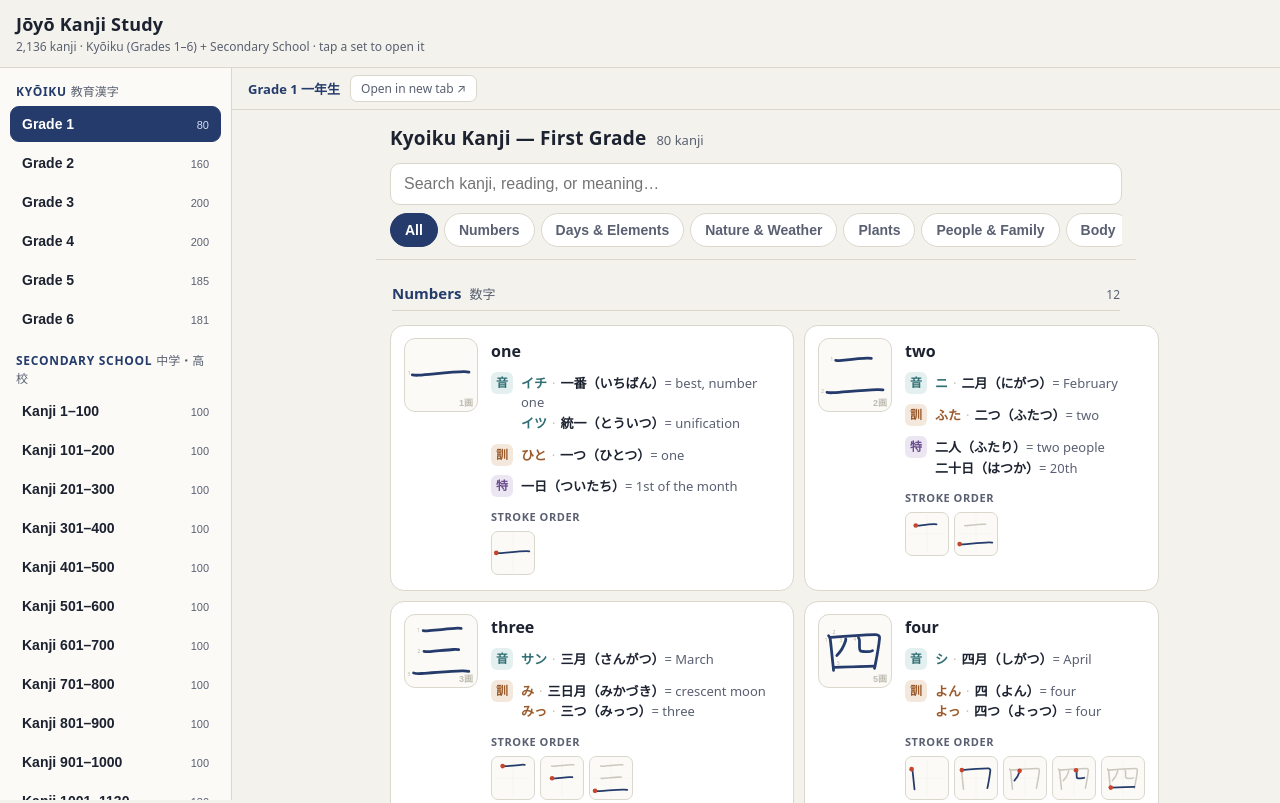
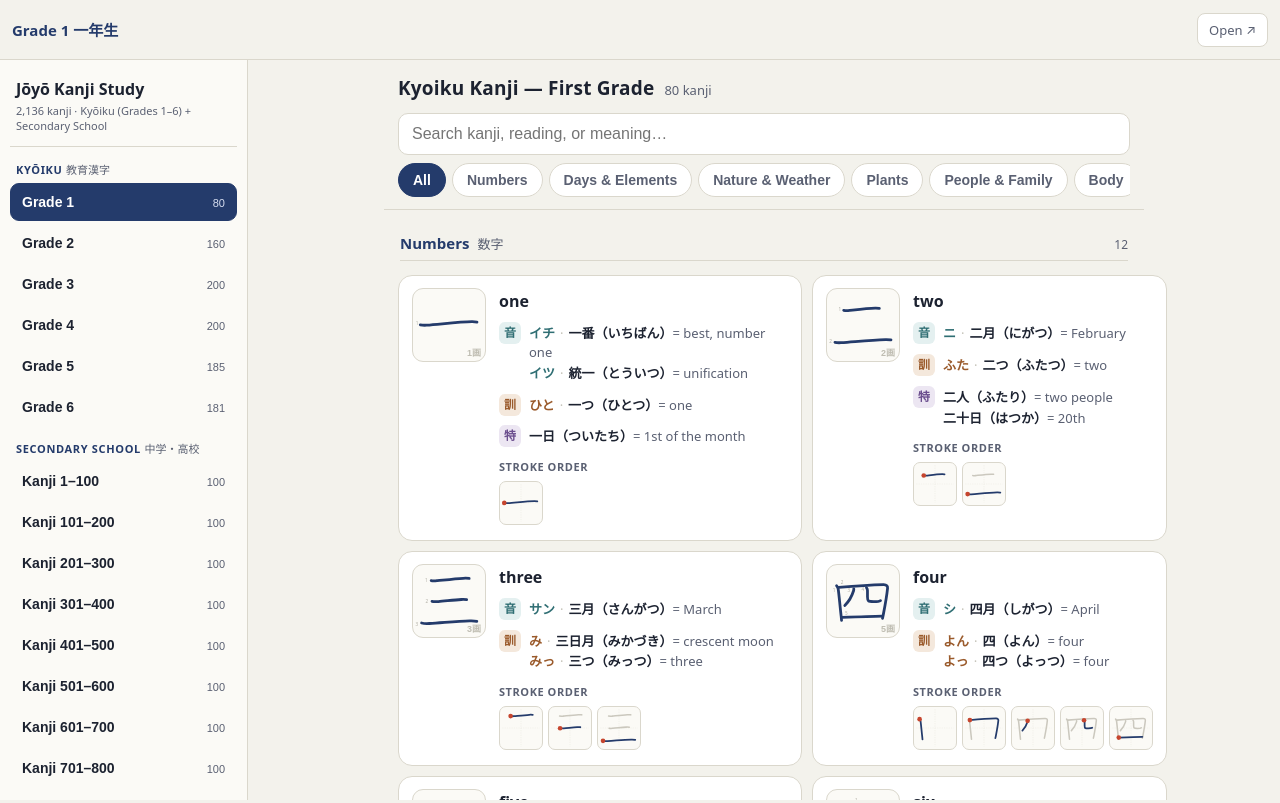
Before and after one commit to lahavre/joyo_kanji, a plain HTML site: page index.html in a window 1280 px wide. Drawn offline with Linux system fonts and the light colour scheme.

Commit message:
Add files via upload

```diff
--- a/index.html
+++ b/index.html
@@ -7,70 +7,98 @@
 <style>
   :root{
     --paper:#F3F2EC; --ink:#1C2230; --ink-soft:#5A6072;
-    --indigo:#243B6B; --line:#DAD7CC; --card:#FFFFFF; --focus:#C6452E;
+    --indigo:#243B6B; --line:#DAD7CC; --focus:#C6452E;
+    --bar:60px;
   }
   *{box-sizing:border-box;}
-  html,body{margin:0;padding:0;height:100%;}
+  html,body{margin:0;padding:0;}
   body{background:var(--paper);color:var(--ink);
     font-family:system-ui,-apple-system,"Segoe UI",Roboto,"Helvetica Neue",sans-serif;
-    display:flex;flex-direction:column;height:100vh;-webkit-text-size-adjust:100%;}
-  header.top{flex:0 0 auto;background:var(--paper);border-bottom:1px solid var(--line);
-    padding:12px 16px;}
-  h1{font-size:18px;font-weight:700;margin:0;letter-spacing:.01em;}
-  .sub{font-size:12px;color:var(--ink-soft);margin-top:2px;}
-  .layout{flex:1 1 auto;display:flex;min-height:0;}
-  nav.side{flex:0 0 232px;overflow-y:auto;border-right:1px solid var(--line);
-    background:#FBFAF6;padding:12px 10px 24px;-webkit-overflow-scrolling:touch;}
-  .grouplabel{font-size:12px;font-weight:700;color:var(--indigo);text-transform:uppercase;
-    letter-spacing:.06em;margin:14px 6px 6px;}
-  .grouplabel:first-child{margin-top:2px;}
-  .grouplabel .jp{font-weight:500;color:var(--ink-soft);
-    font-family:"Hiragino Mincho ProN","Yu Mincho",serif;text-transform:none;letter-spacing:0;}
-  button.set{display:flex;width:100%;align-items:baseline;gap:8px;text-align:left;
-    font-size:14px;font-weight:600;padding:9px 11px;margin:3px 0;border-radius:9px;
-    border:1px solid transparent;background:transparent;color:var(--ink);cursor:pointer;}
+    height:100vh; height:100dvh; display:flex; flex-direction:column;
+    overflow:hidden; -webkit-text-size-adjust:100%;}
+
+  /* ---------- top bar ---------- */
+  header.top{flex:0 0 auto; display:flex; align-items:center; gap:10px;
+    height:var(--bar); padding:0 12px; background:var(--paper);
+    border-bottom:1px solid var(--line); position:relative; z-index:30;}
+  .ham{flex:0 0 auto; font-size:20px; line-height:1; width:42px; height:40px;
+    border:1px solid var(--line); border-radius:9px; background:#fff; color:var(--indigo);
+    cursor:pointer; display:flex; align-items:center; justify-content:center;}
+  .ham:focus-visible{outline:2px solid var(--focus); outline-offset:1px;}
+  .now{flex:1 1 auto; min-width:0; font-size:15px; font-weight:700; color:var(--indigo);
+    white-space:nowrap; overflow:hidden; text-overflow:ellipsis;}
+  .open{flex:0 0 auto; font-size:13px; color:var(--ink-soft); text-decoration:none;
+    border:1px solid var(--line); border-radius:8px; padding:7px 11px; background:#fff;}
+  .open:hover{border-color:var(--indigo); color:var(--indigo);}
+
+  /* ---------- body layout ---------- */
+  .layout{flex:1 1 auto; display:flex; min-height:0; position:relative;}
+
+  nav.side{flex:0 0 248px; width:248px; overflow-y:auto; -webkit-overflow-scrolling:touch;
+    background:#FBFAF6; border-right:1px solid var(--line); padding:14px 10px 28px;}
+  .brand{padding:4px 6px 12px; margin-bottom:6px; border-bottom:1px solid var(--line);}
+  .brandtitle{font-size:16px; font-weight:700;}
+  .brandsub{font-size:11px; color:var(--ink-soft); margin-top:3px; line-height:1.4;}
+  .grouplabel{font-size:11px; font-weight:700; color:var(--indigo); text-transform:uppercase;
+    letter-spacing:.06em; margin:14px 6px 6px;}
+  .grouplabel .jp{font-weight:500; color:var(--ink-soft);
+    font-family:"Hiragino Mincho ProN","Yu Mincho",serif; text-transform:none; letter-spacing:0;}
+  button.set{display:flex; width:100%; align-items:baseline; gap:8px; text-align:left;
+    font-size:14px; font-weight:600; padding:10px 11px; margin:3px 0; border-radius:9px;
+    border:1px solid transparent; background:transparent; color:var(--ink); cursor:pointer;}
   button.set:hover{background:#EFEDE4;}
-  button.set[aria-current="true"]{background:var(--indigo);color:#fff;border-color:var(--indigo);}
-  button.set .n{margin-left:auto;font-size:11px;font-weight:500;color:var(--ink-soft);}
+  button.set[aria-current="true"]{background:var(--indigo); color:#fff; border-color:var(--indigo);}
+  button.set .n{margin-left:auto; font-size:11px; font-weight:500; color:var(--ink-soft);}
   button.set[aria-current="true"] .n{color:#D7DEF0;}
-  button.set:focus-visible{outline:2px solid var(--focus);outline-offset:1px;}
-  .stage{flex:1 1 auto;min-width:0;position:relative;background:var(--paper);}
-  iframe{width:100%;height:100%;border:0;display:block;background:var(--paper);}
-  .openrow{flex:0 0 auto;display:flex;align-items:center;gap:10px;
-    padding:7px 16px;border-bottom:1px solid var(--line);background:var(--paper);}
-  .openrow .now{font-size:13px;font-weight:700;color:var(--indigo);}
-  .openrow a{font-size:12px;color:var(--ink-soft);text-decoration:none;border:1px solid var(--line);
-    border-radius:7px;padding:4px 10px;background:#fff;}
-  .openrow a:hover{border-color:var(--indigo);color:var(--indigo);}
-  .menu-toggle{display:none;}
-  @media (max-width:680px){
-    .layout{flex-direction:column;}
-    nav.side{flex:0 0 auto;width:100%;max-height:42vh;border-right:0;border-bottom:1px solid var(--line);}
-    nav.side[hidden]{display:none;}
-    .menu-toggle{display:inline-block;font-size:13px;font-weight:600;color:var(--indigo);
-      background:#fff;border:1px solid var(--line);border-radius:8px;padding:6px 12px;cursor:pointer;margin-top:8px;}
+  button.set:focus-visible{outline:2px solid var(--focus); outline-offset:1px;}
+
+  .stage{flex:1 1 auto; min-width:0; position:relative; background:var(--paper);}
+  .stage iframe{position:absolute; inset:0; width:100%; height:100%; border:0; display:block;
+    background:var(--paper);}
+
+  .backdrop{position:fixed; inset:0; background:rgba(20,24,32,.38); z-index:20;
+    opacity:0; pointer-events:none; transition:opacity .2s ease;}
+
+  /* ---------- wide screens: static sidebar, no drawer ---------- */
+  @media (min-width:761px){
+    .ham{display:none;}
+    nav.side{position:static; transform:none;}
+    .backdrop{display:none;}
+  }
+
+  /* ---------- narrow screens (portrait phones): slide-in drawer ---------- */
+  @media (max-width:760px){
+    nav.side{position:fixed; top:0; left:0; height:100vh; height:100dvh;
+      width:min(84vw,320px); transform:translateX(-100%); transition:transform .22s ease;
+      z-index:40; box-shadow:0 0 30px rgba(0,0,0,.18); border-right:1px solid var(--line);}
+    nav.side.open{transform:translateX(0);}
+    .backdrop.show{opacity:1; pointer-events:auto;}
   }
 </style>
 </head>
 <body>
-<header class="top">
-  <h1>Jōyō Kanji Study</h1>
-  <div class="sub">2,136 kanji · Kyōiku (Grades 1–6) + Secondary School · tap a set to open it</div>
-  <button class="menu-toggle" id="menuToggle" aria-expanded="true">☰ Sets</button>
-</header>
-<div class="layout">
-  <nav class="side" id="side" aria-label="Kanji sets"></nav>
-  <div class="stage">
-    <div class="openrow">
-      <span class="now" id="nowLabel">—</span>
-      <a id="openTab" href="#" target="_blank" rel="noopener">Open in new tab ↗</a>
-    </div>
-    <div style="position:relative;flex:1 1 auto;height:calc(100% - 39px);">
+  <header class="top">
+    <button class="ham" id="ham" aria-label="Show set list" aria-expanded="false">☰</button>
+    <span class="now" id="nowLabel">Jōyō Kanji Study</span>
+    <a class="open" id="openTab" href="#" target="_blank" rel="noopener" title="Open current set in a new tab">Open ↗</a>
+  </header>
+
+  <div class="layout">
+    <nav class="side" id="side" aria-label="Kanji sets">
+      <div class="brand">
+        <div class="brandtitle">Jōyō Kanji Study</div>
+        <div class="brandsub">2,136 kanji · Kyōiku (Grades 1–6) + Secondary School</div>
+      </div>
+    </nav>
+    <main class="stage">
       <iframe id="frame" title="Kanji set" src=""></iframe>
-    </div>
+    </main>
   </div>
-</div>
+  <div class="backdrop" id="backdrop"></div>
+
 <script>
+  const BASE = "kanji_set/";  // all 17 set files live in this subfolder
+
   const SETS = [
     {group:"Kyōiku 教育漢字", items:[
       {t:"Grade 1", jp:"一年生", n:80,  f:"kyoiku_grade1_kanji.html"},
@@ -95,23 +123,25 @@
     ]},
   ];
 
-  const BASE = "kanji_set/";  // all 17 set files live in this subfolder
-
   const side = document.getElementById('side');
   const frame = document.getElementById('frame');
   const nowLabel = document.getElementById('nowLabel');
   const openTab = document.getElementById('openTab');
+  const ham = document.getElementById('ham');
+  const backdrop = document.getElementById('backdrop');
   let buttons = [];
+
+  const isNarrow = () => window.matchMedia('(max-width:760px)').matches;
+
+  function openDrawer(){ side.classList.add('open'); backdrop.classList.add('show'); ham.setAttribute('aria-expanded','true'); }
+  function closeDrawer(){ side.classList.remove('open'); backdrop.classList.remove('show'); ham.setAttribute('aria-expanded','false'); }
 
   function load(item, btn){
     frame.src = BASE + item.f;
     nowLabel.textContent = item.t + (item.jp ? "  " + item.jp : "");
     openTab.href = BASE + item.f;
     buttons.forEach(b => b.setAttribute('aria-current', b === btn ? 'true' : 'false'));
-    if (window.matchMedia('(max-width:680px)').matches){
-      side.hidden = true;
-      document.getElementById('menuToggle').setAttribute('aria-expanded','false');
-    }
+    if (isNarrow()) closeDrawer();
   }
 
   SETS.forEach(g => {
@@ -129,12 +159,10 @@
     });
   });
 
-  const mt = document.getElementById('menuToggle');
-  mt.addEventListener('click', () => {
-    const hidden = side.hidden;
-    side.hidden = !hidden;
-    mt.setAttribute('aria-expanded', String(hidden));
-  });
+  ham.addEventListener('click', () => side.classList.contains('open') ? closeDrawer() : openDrawer());
+  backdrop.addEventListener('click', closeDrawer);
+  // Reset drawer state when crossing the breakpoint (e.g. rotating the device).
+  window.matchMedia('(max-width:760px)').addEventListener('change', closeDrawer);
 
   // Open the first set by default.
   load(SETS[0].items[0], buttons[0]);
```
